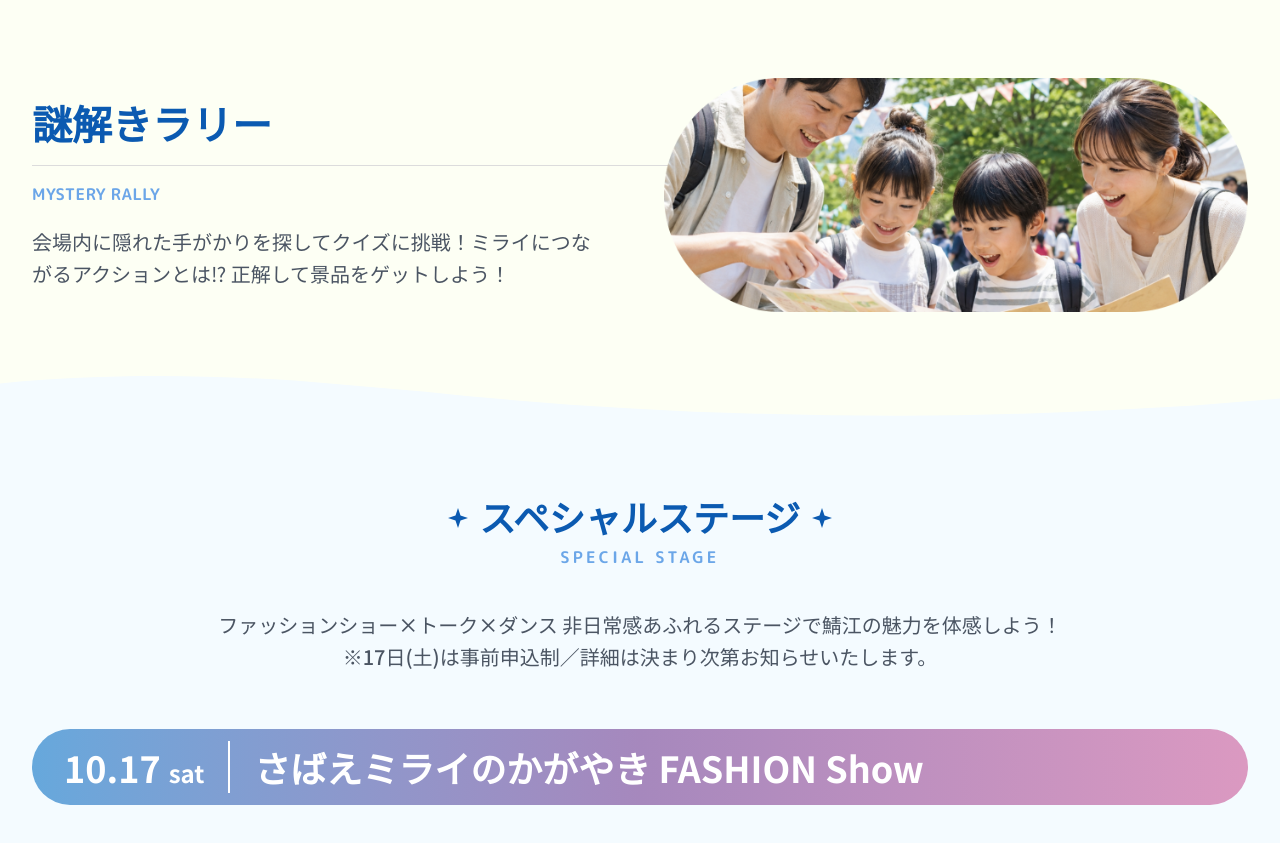
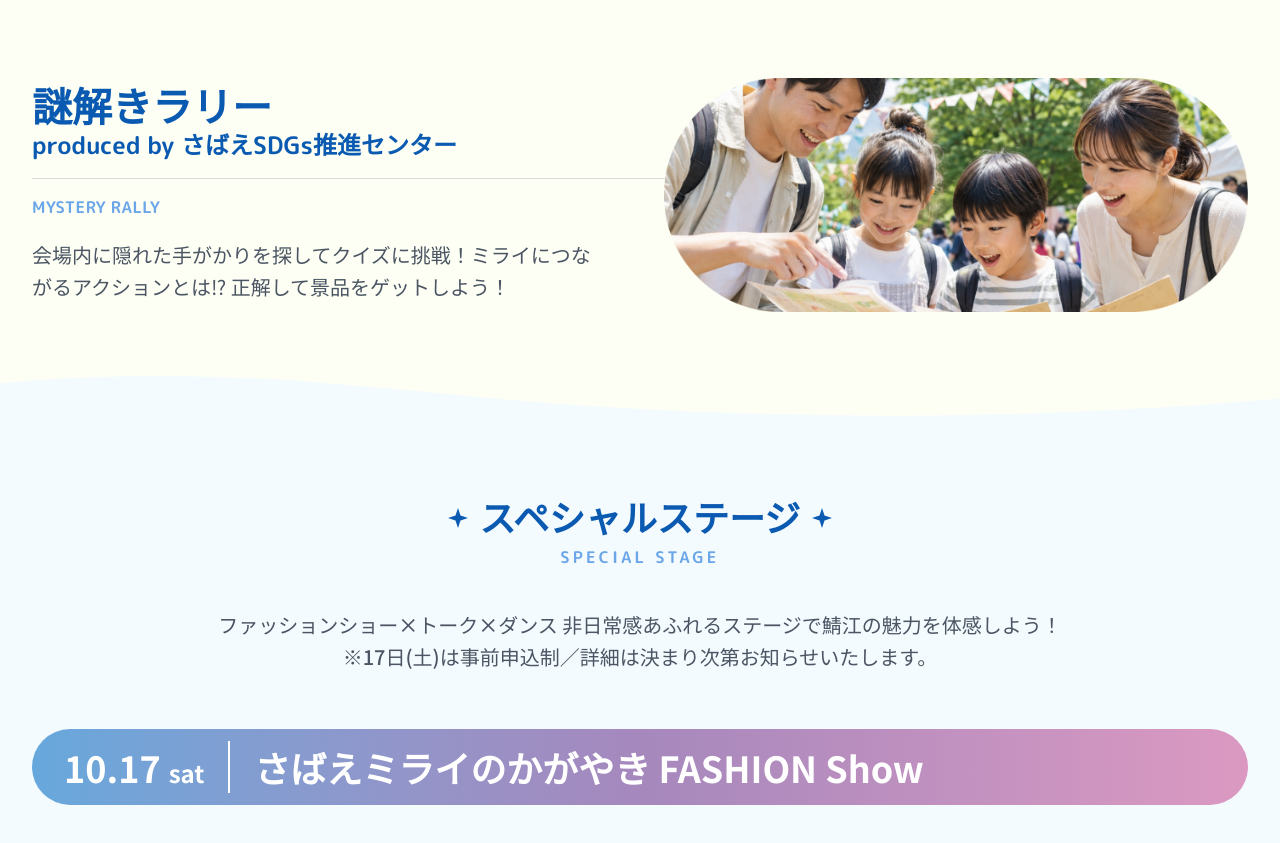
Before and after one commit to Ktjm-555/sabae-2026, a Next.js app: page / in a window 1280 px wide. Shown: the part 2533-3376 px from the top of the page. Built offline with nearby package versions, Linux system fonts and the light colour scheme.

Commit message:
エリア説明の謎解きの箇所に文言追加

```diff
--- a/content/areas.json
+++ b/content/areas.json
@@ -38,6 +38,7 @@
   {
     "id": "mystery-rally",
     "title": "謎解きラリー",
+    "producedBy": "produced by さばえSDGs推進センター",
     "subtitle": "MYSTERY RALLY",
     "description": "会場内に隠れた手がかりを探してクイズに挑戦！ミライにつながるアクションとは⁉ 正解して景品をゲットしよう！",
     "image": "/images/areas/mystery-frame.png",
--- a/src/components/VenueAreaItem.tsx
+++ b/src/components/VenueAreaItem.tsx
@@ -44,6 +44,32 @@ export function VenueAreaItem({ area }: VenueAreaItemProps) {
         imageFirst ? "lg:order-2" : "lg:order-1"
       }`}
     >
+      {area.producedBy ? (
+        <>
+          <h3
+            className={`text-center font-display text-[28px] font-bold leading-tight text-primary sm:text-[32px] lg:text-left lg:text-[40px] lg:leading-none ${textInset}`}
+          >
+            {area.title}
+          </h3>
+          <div className="relative">
+            <p
+              className={`mt-1 pb-3 text-center font-display text-[18px] font-bold text-primary lg:mt-0 lg:pb-4 lg:text-left lg:text-[24px] ${textInset}`}
+            >
+              {area.producedBy}
+            </p>
+            <div
+              aria-hidden="true"
+              className={`pointer-events-none absolute right-0 bottom-0 left-0 border-b border-[#dcdcdc] ${borderAttach}`}
+            />
+          </div>
+          <p
+            className={`mt-3 text-center font-display text-sm font-bold tracking-wide text-primary-light sm:text-base lg:mt-4 lg:text-left ${textInset}`}
+          >
+            {area.subtitle}
+          </p>
+        </>
+      ) : (
+        <>
           <div className="relative">
             <h3
               className={`pb-3 text-center font-display text-[28px] font-bold leading-tight text-primary sm:text-[32px] lg:pb-4 lg:text-left lg:text-[40px] lg:leading-[50px] ${textInset}`}
@@ -60,6 +86,8 @@ export function VenueAreaItem({ area }: VenueAreaItemProps) {
           >
             {area.subtitle}
           </p>
+        </>
+      )}
       <p
         className={`mt-4 text-base font-medium leading-8 text-foreground sm:text-lg lg:mt-5 lg:text-xl lg:leading-8 ${textInset}`}
       >
```
Lines whose indentation alone changed are shown as unchanged.
